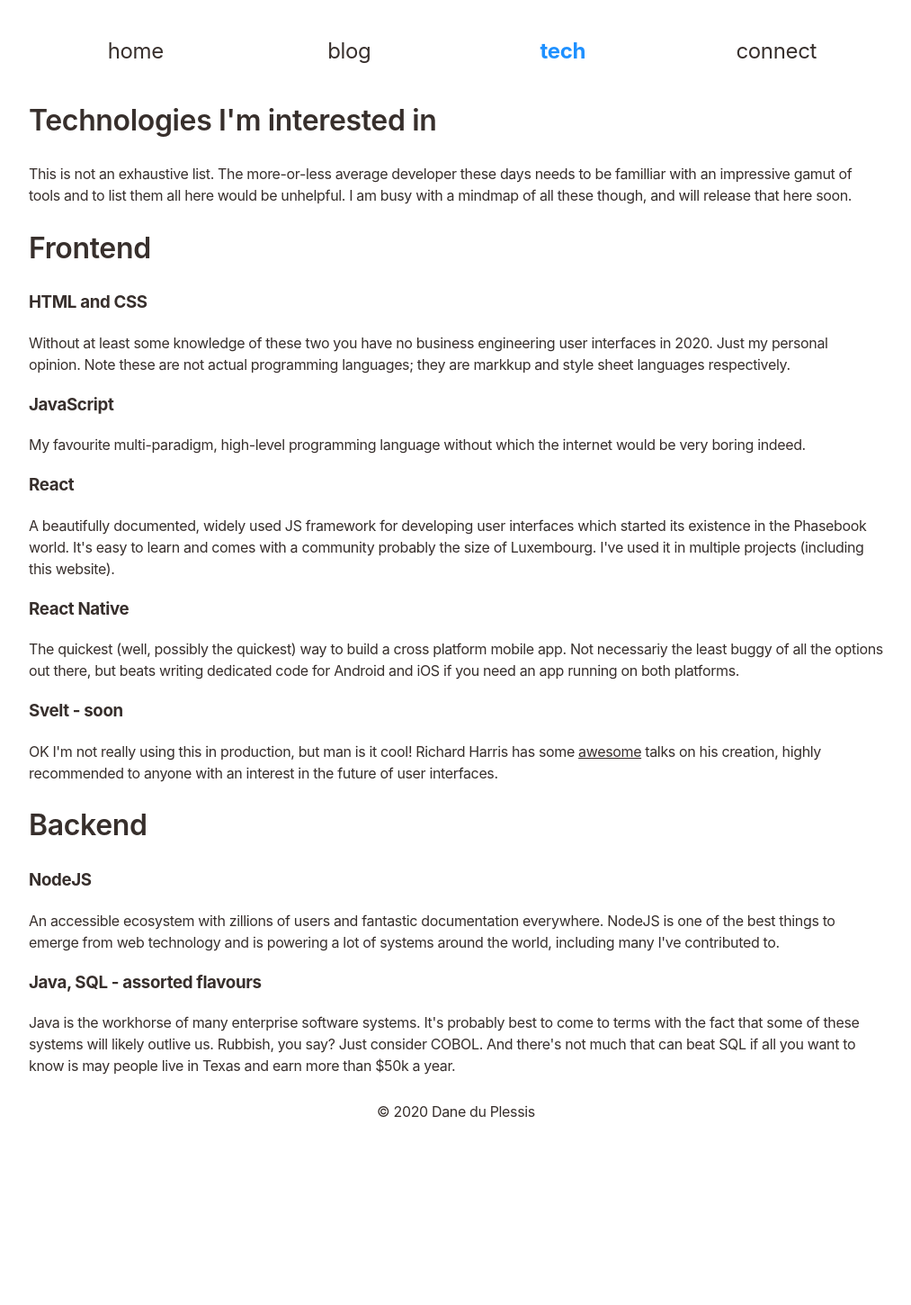
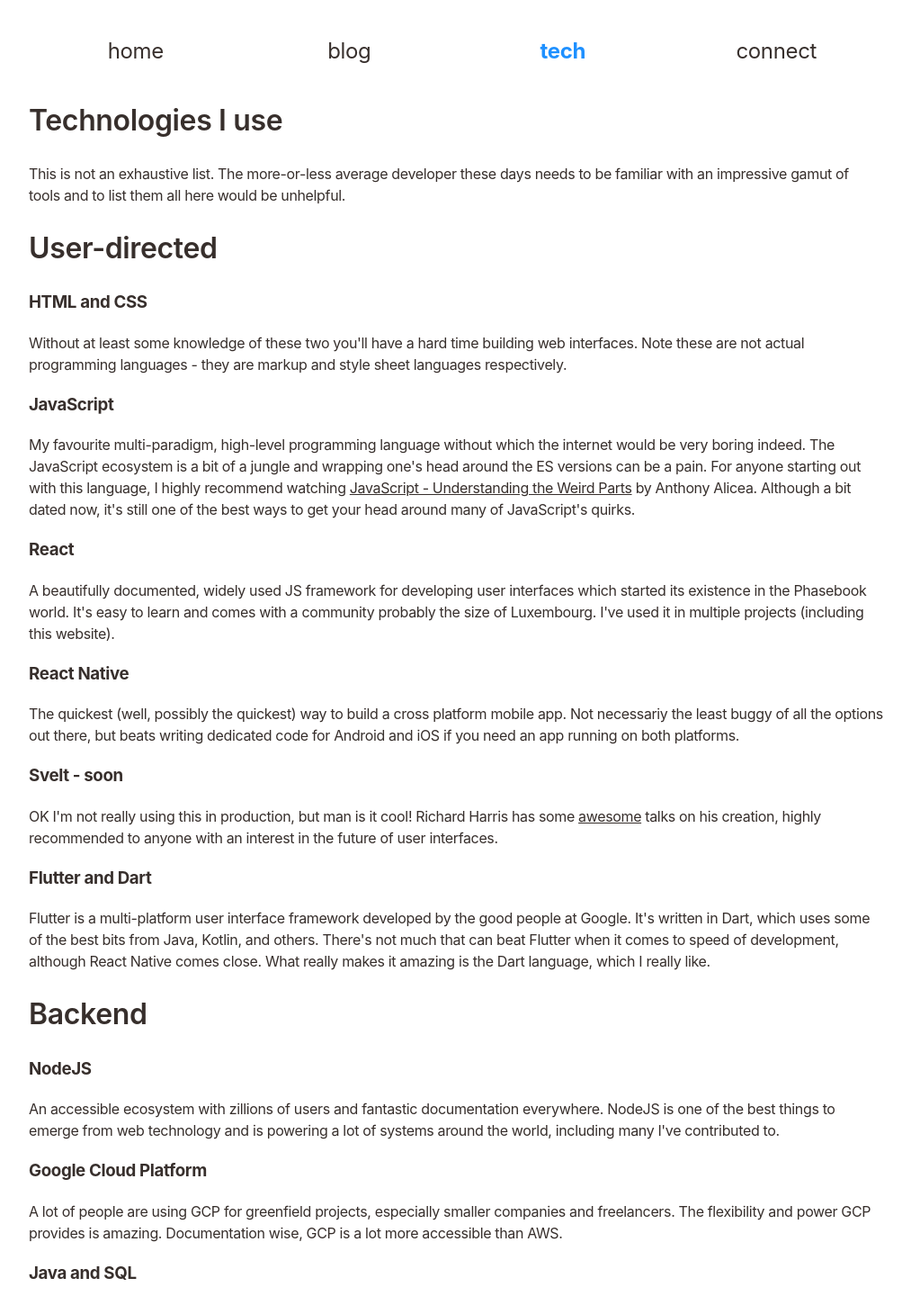
Before and after one commit to dane-du-plessis/my-next-site, a Next.js app: page /tech in a window 1280 px wide. Shown: the part 70-1520 px from the top of the page at 90% size, without its empty margins (133-1146 px from the left). Before the commit the page ends 1333 px from the top, so only its background shows below. Built offline with nearby package versions, Linux system fonts and the light colour scheme.

Commit message:
Updates.

```diff
--- a/pages/blog.js
+++ b/pages/blog.js
@@ -42,7 +42,7 @@
       learn from. He made an effort to understand the nuts and bolts of as many different businesses as he could. With that deep knowledge, he was able to invest in the businesses he knew would be most likely to generate a good return. That's the the basic operating principle, and you can apply it to your learning.
     </p>
 
-    <h2>Technology podcasts on a roadtrip - August 24, 2020</h2>
+    <h2>Technology podcasts on a solo road trip - August 24, 2020</h2>
 
     <p>
       On an 7 hour road trip I had several podcasts to listen to. These held my
--- a/pages/home.js
+++ b/pages/home.js
@@ -26,7 +26,7 @@
           I have tremendous hope for my fellow humans. Each day I work with all my energy to see humanity thrive. In my case, this involves developing deep knowledge of information technology and being a skilled artisan.
       </p>
         <p>
-          Enjoy looking around. I'm constantly working on this site so check in again soon to for updates. The best way to get in touch is to send me an Email (deleted my facebook account a while ago, and I'm not especially active on social media).
+          Enjoy looking around. I'm constantly working on this site so check in again soon to for updates. The best way to get in touch is to send me an Email (deleted my facebook account a while ago, and I'm not especially active on social media). I drew inspiration from <a href="https://jamonholmgren.com/">Jamon Holmgren's</a> site. His team's work with MobX in React Native has been really helpful in some of my projects.
       </p>
       </div>
     </Page>
--- a/pages/tech.js
+++ b/pages/tech.js
@@ -6,17 +6,17 @@
     <Page title="tech">
       <div>
         <h2>
-          Technologies I'm interested in
+          Technologies I use
       </h2>
-        <p> This is not an exhaustive list. The more-or-less average developer these days needs to be familliar with an impressive gamut of tools and to list them all here would be unhelpful. I am busy with a mindmap of all these though, and will release that here soon.</p>
+        <p> This is not an exhaustive list. The more-or-less average developer these days needs to be familiar with an impressive gamut of tools and to list them all here would be unhelpful. </p>
 
-        <h2>Frontend</h2>
+        <h2>User-directed</h2>
         <h3>HTML and CSS</h3>
-      Without at least some knowledge of these two you have no business engineering user interfaces in 2020. Just my personal opinion. Note these are not actual programming languages; they are markkup and style sheet languages respectively.
+      Without at least some knowledge of these two you'll have a hard time building web interfaces. Note these are not actual programming languages - they are markup and style sheet languages respectively.
 
       <h3>JavaScript</h3>
         <p>
-          My favourite multi-paradigm, high-level programming language without which the internet would be very boring indeed.
+          My favourite multi-paradigm, high-level programming language without which the internet would be very boring indeed. The JavaScript ecosystem is a bit of a jungle and wrapping one's head around the ES versions can be a pain. For anyone starting out with this language, I highly recommend watching <a href="https://www.udemy.com/course/understand-javascript/">JavaScript - Understanding the Weird Parts</a> by Anthony Alicea. Although a bit dated now, it's still one of the best ways to get your head around many of JavaScript's quirks.
       </p>
 
         <h3>React</h3>
@@ -30,6 +30,11 @@
           OK I'm not really using this in production, but man is it cool! Richard Harris has some <a href="https://svelte.dev/blog/svelte-3-rethinking-reactivity" target="_blank">awesome</a> talks on his creation, highly recommended to anyone with an interest in the future of user interfaces.
       </p>
 
+        <h3>Flutter and Dart</h3>
+        <p>
+          Flutter is a multi-platform user interface framework developed by the good people at Google. It's written in Dart, which uses some of the best bits from Java, Kotlin, and others. There's not much that can beat Flutter when it comes to speed of development, although React Native comes close. What really makes it amazing is the Dart language, which I really like.
+      </p>
+
         <h2>
           Backend
       </h2>
@@ -37,7 +42,12 @@
         <h3>NodeJS</h3>
         <p>An accessible ecosystem with zillions of users and fantastic documentation everywhere. NodeJS is one of the best things to emerge from web technology and is powering a lot of systems around the world, including many I've contributed to.</p>
 
-        <h3>Java, SQL - assorted flavours</h3>
+        <h3>Google Cloud Platform</h3>
+        <p>
+          A lot of people are using GCP for greenfield projects, especially smaller companies and freelancers. The flexibility and power GCP provides is amazing. Documentation wise, GCP is a lot more accessible than AWS.
+          </p>
+
+        <h3>Java and SQL</h3>
         <p>Java is the workhorse of many enterprise software systems. It's probably best to come to terms with the fact that some of these systems will likely outlive us. Rubbish, you say? Just consider COBOL. And there's not much that can beat SQL if all you want to know is may people live in Texas and earn more than $50k a year. </p>
 
       </div>
```
